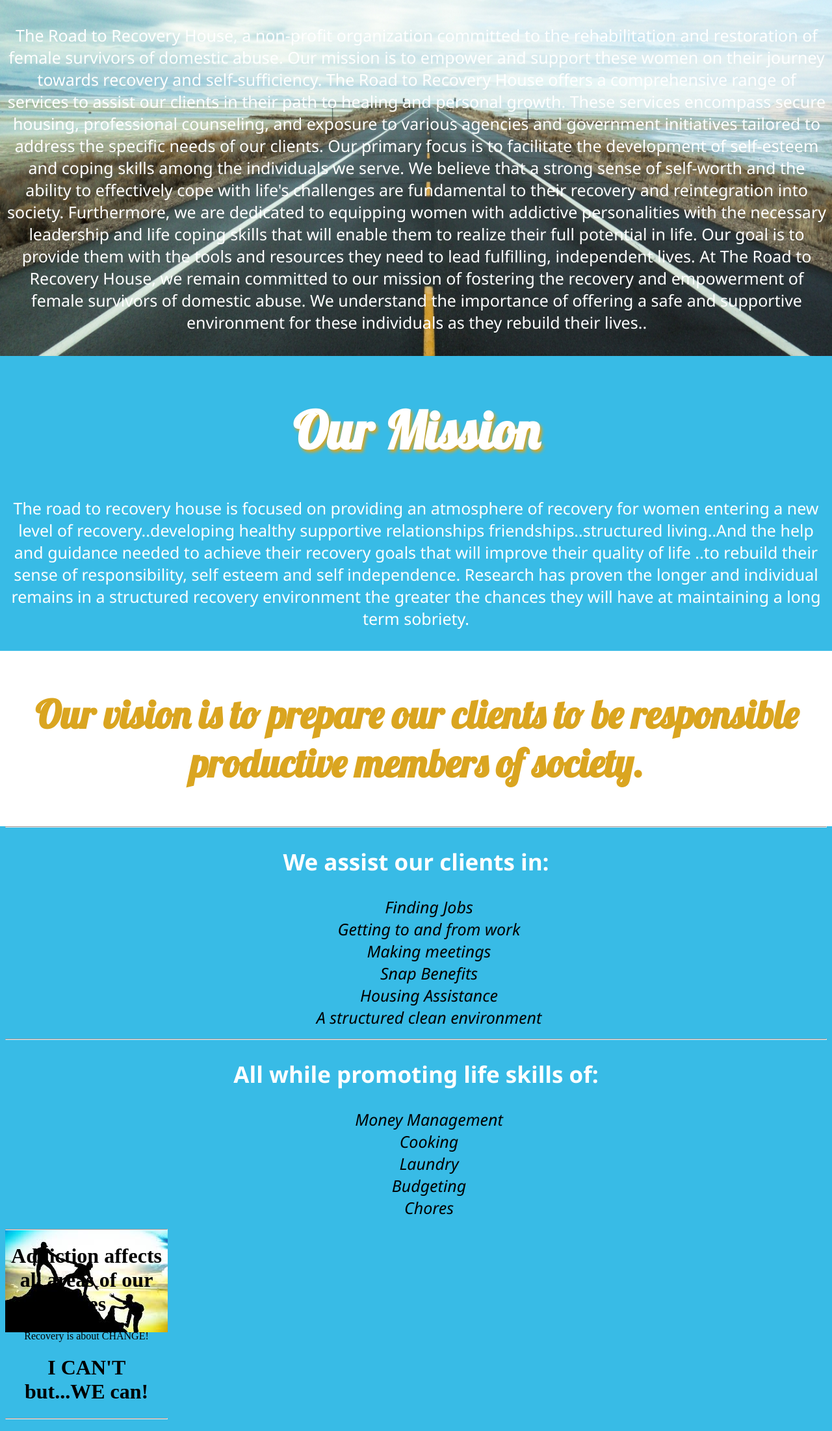
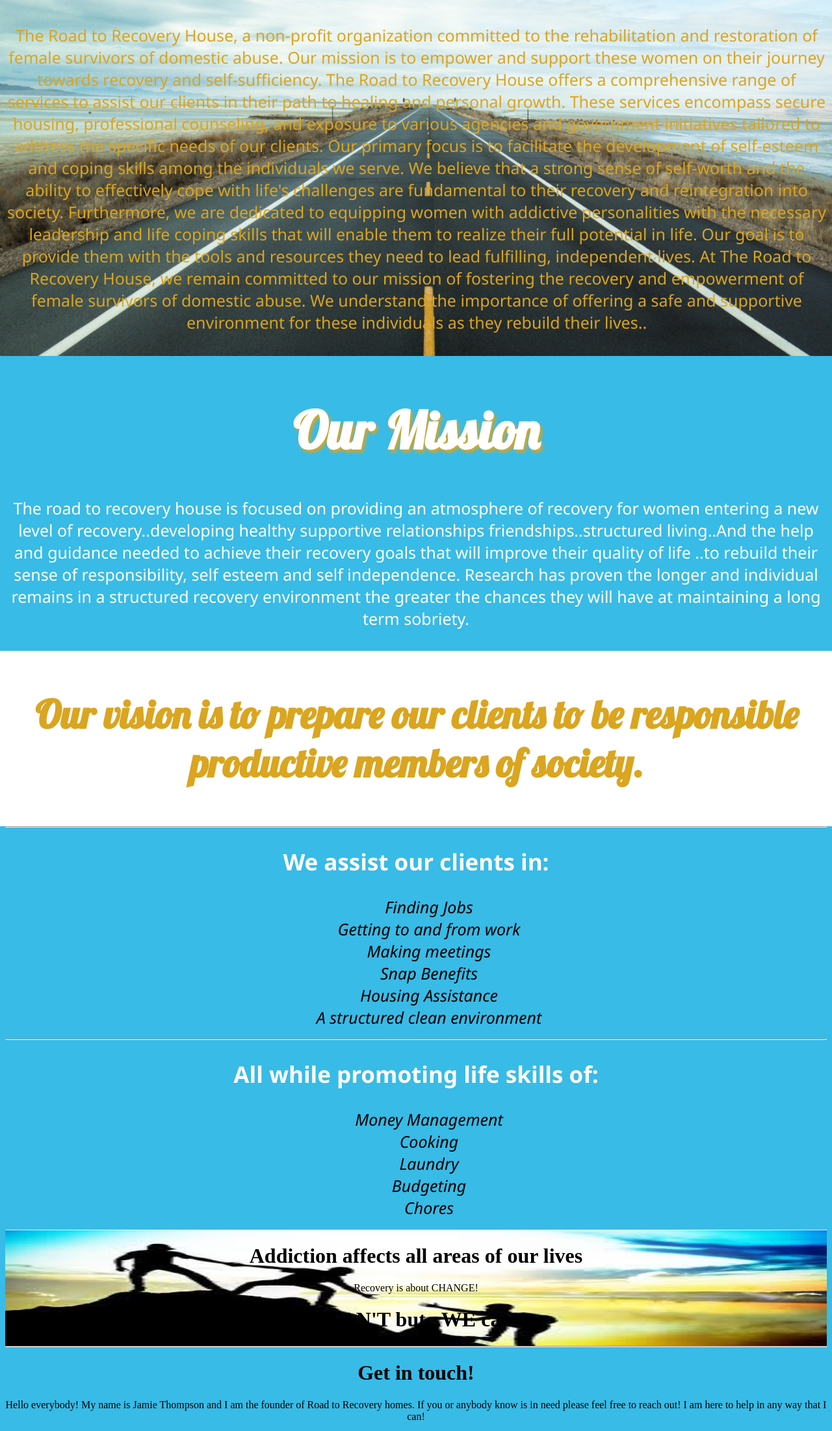
Before and after one commit to Tashh93/Road-to-recovery, a plain HTML site: page index.html in a window 1280 px wide. Shown: the part 352-2555 px from the top of the page at 65% size. Drawn offline with Linux system fonts and the light colour scheme.

Commit message:
new added design

```diff
--- a/styles.css
+++ b/styles.css
@@ -30,7 +30,12 @@ body{
     font-size: 40px;
     text-shadow: 2px 3px 5px white;
 }
-.intro, .mission-statement{
+.intro{
+    color: goldenrod;
+    font-family: 'Segoe UI', Tahoma, Geneva, Verdana, sans-serif;
+    font-size: 25px;
+}
+.mission-statement{
     color: white;
     font-family:'Segoe UI', Tahoma, Geneva, Verdana, sans-serif;
     font-size: 25px;
@@ -71,5 +76,9 @@ li{
 .final-info-container{
     background-image: url(/Images/helping.jpg);
     background-repeat: no-repeat;
-    width: 250px;
+    background-size: 100% 100%;
 }
+.final{
+    font-family:'Segoe UI', Tahoma, Geneva, Verdana, sans-serif
+    font-size: 45px;
+}
```
